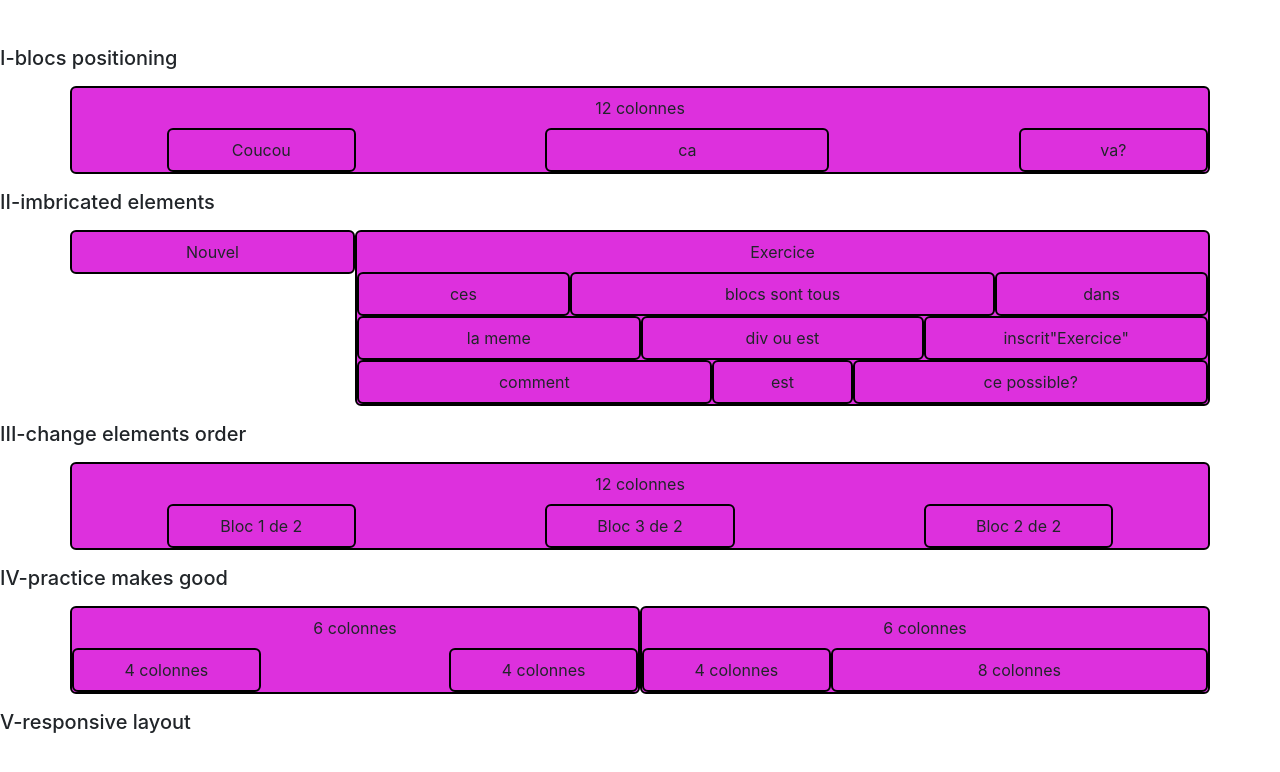
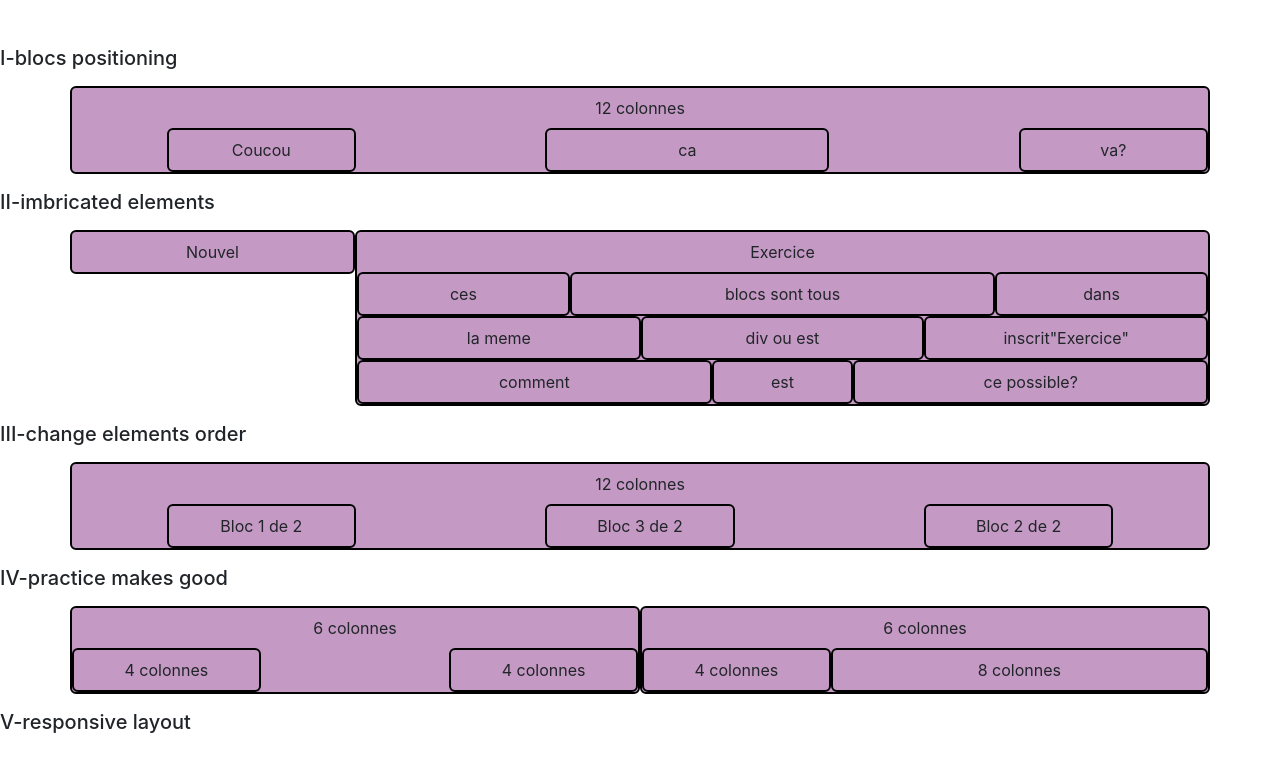
Before and after one commit to VictoriaDun/exercises-bootstrap, a plain HTML site: page index.html in a window 1280 px wide. Drawn offline with nearby package versions, Linux system fonts and the light colour scheme.

Commit message:
color change

```diff
--- a/style.css
+++ b/style.css
@@ -2,7 +2,7 @@ body {
   padding-top: 30px;
 }
 [class*="col-"] {
-    background-color: rgb(221, 48, 221);
+  background-color: rgb(196, 153, 196);
   border: 2px solid black;
   border-radius: 6px;
   line-height: 40px;
```
Lines whose indentation alone changed are shown as unchanged.
